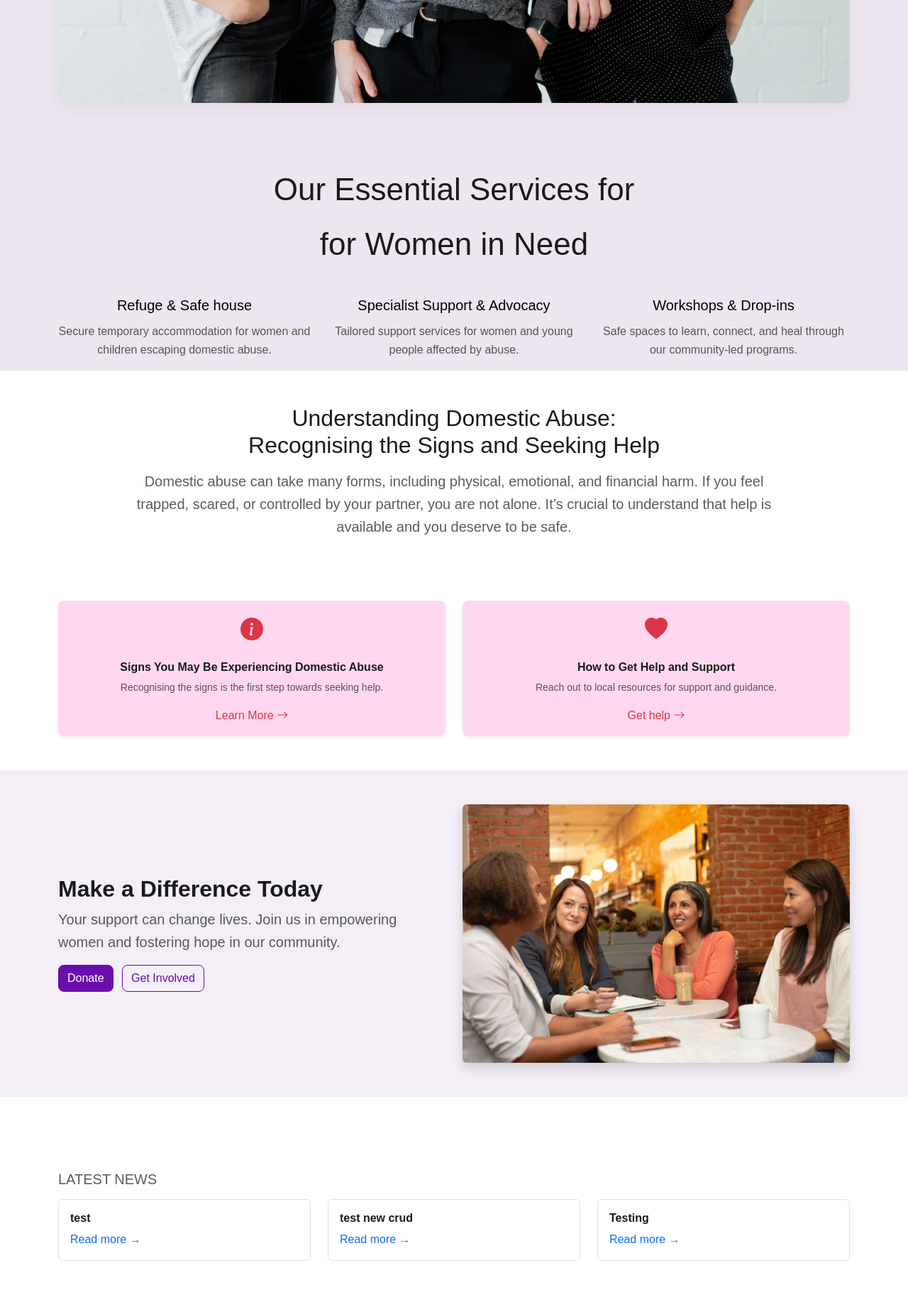
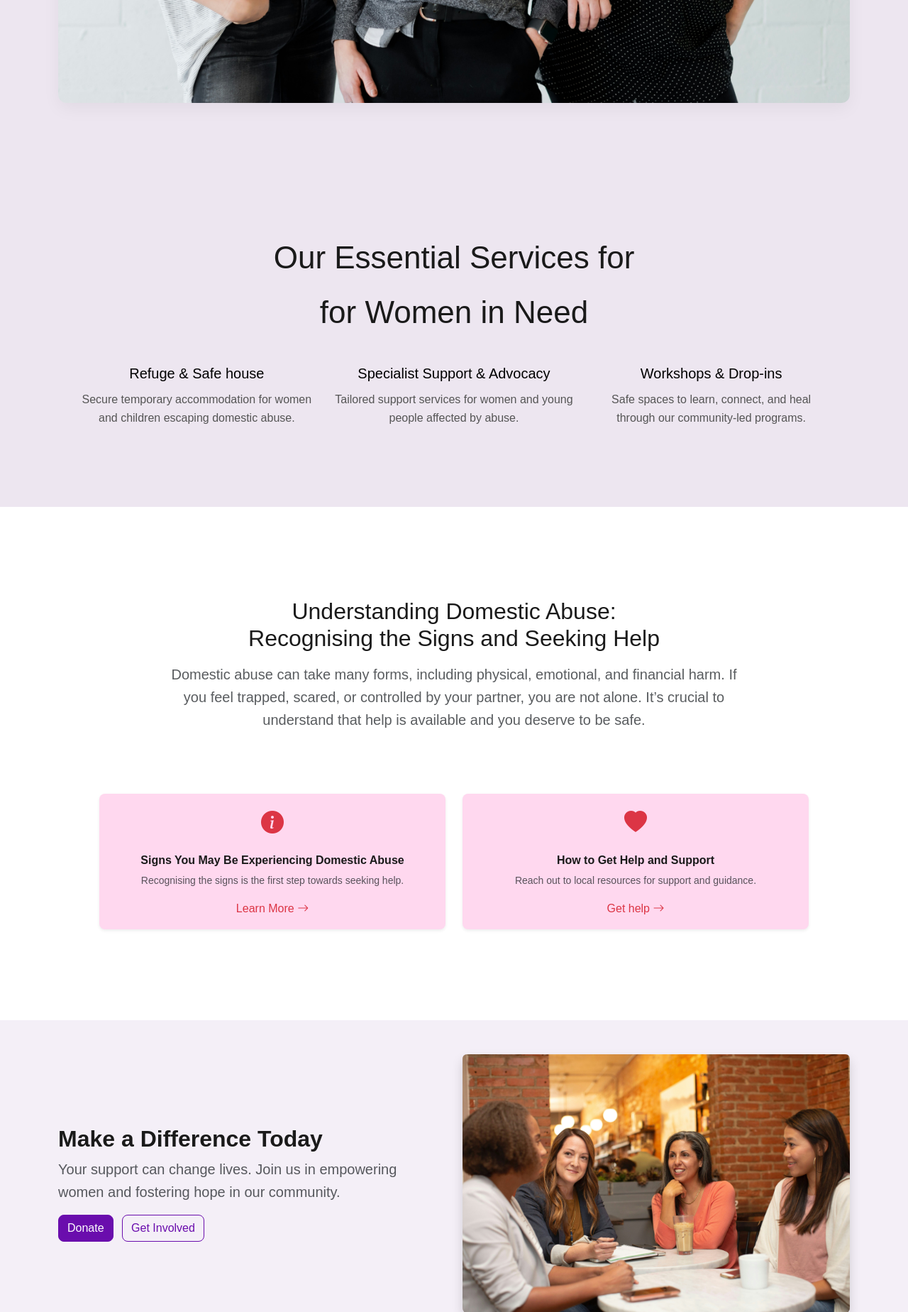
Before and after one commit to shipleyux/charity-site-ms4, a Django app: page / in a window 1280 px wide. Shown: the part 1352-3200 px from the top of the page at 71% size. Run offline with Django 4.2, Linux system fonts and the light colour scheme; data comes from the database, SQL or seed files in the repository.

Commit message:
add padding to homepage

```diff
--- a/swa/static/swa/css/style.css
+++ b/swa/static/swa/css/style.css
@@ -76,9 +76,8 @@
 /* === Section: Essential Services === */
 .essential-services-section {
   background-color: #ede6f0; /* match the light purple */
-
   text-align: center;
-  padding: rem;
+  padding: 6rem;
 
 }
 
@@ -104,10 +103,10 @@
 
 
 /* === Section: Understanding Domestic Abuse === */
-.domestic-abuse-info {
+.info-section {
   font-family: 'Work Sans', sans-serif;
   background-color: #ffffff;
-  padding: 4rem 1rem;
+  padding: 8rem;
 }
 
 .domestic-abuse-info h2 {
--- a/templates/core/home.html
+++ b/templates/core/home.html
@@ -50,7 +50,7 @@
 </section>
 
 <!-- Understanding Domestic Abuse Section -->
-<section class="py-5 bg-white info-section">
+<section class=" bg-white info-section">
   <div class="container">
     <div class="row justify-content-center text-center mb-5">
       <div class="col-lg-10">
```
